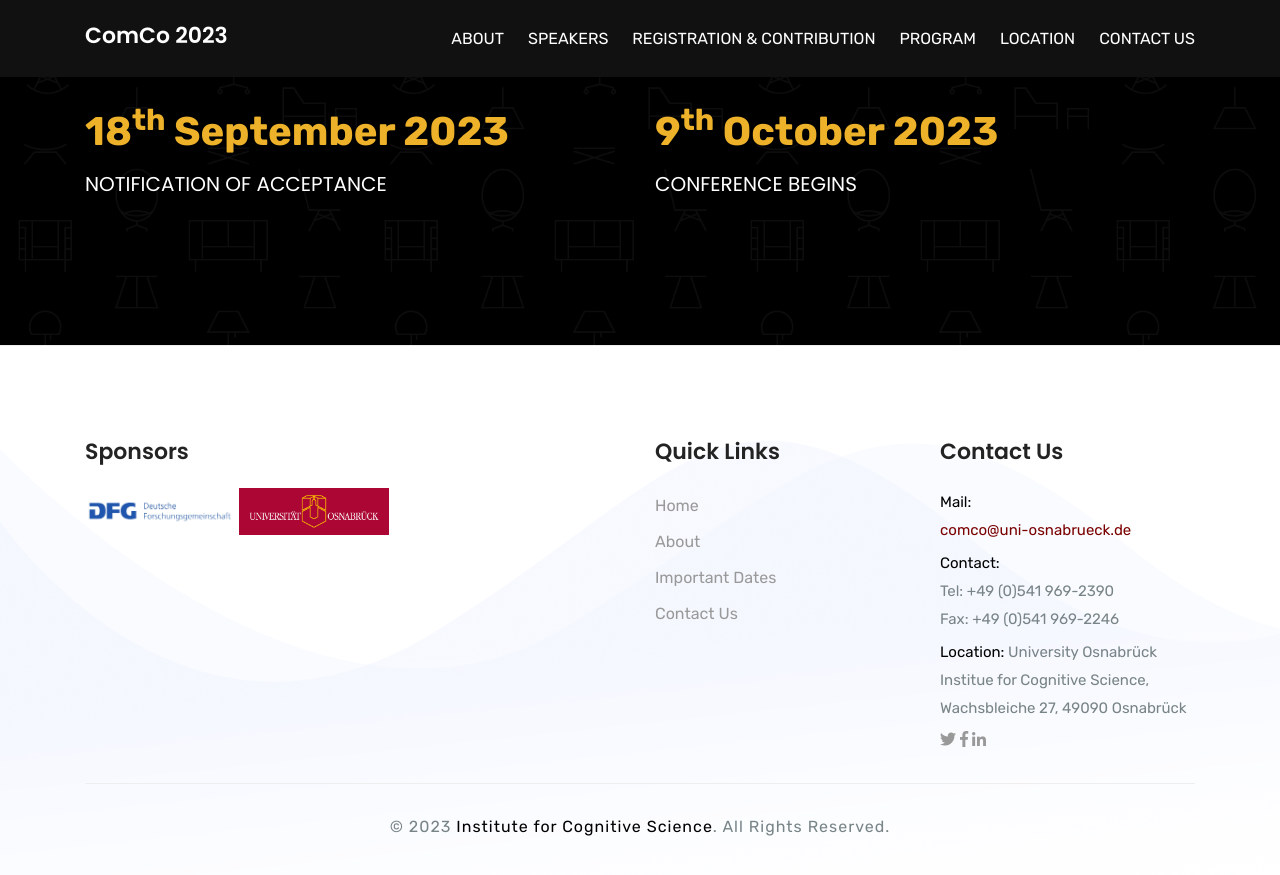
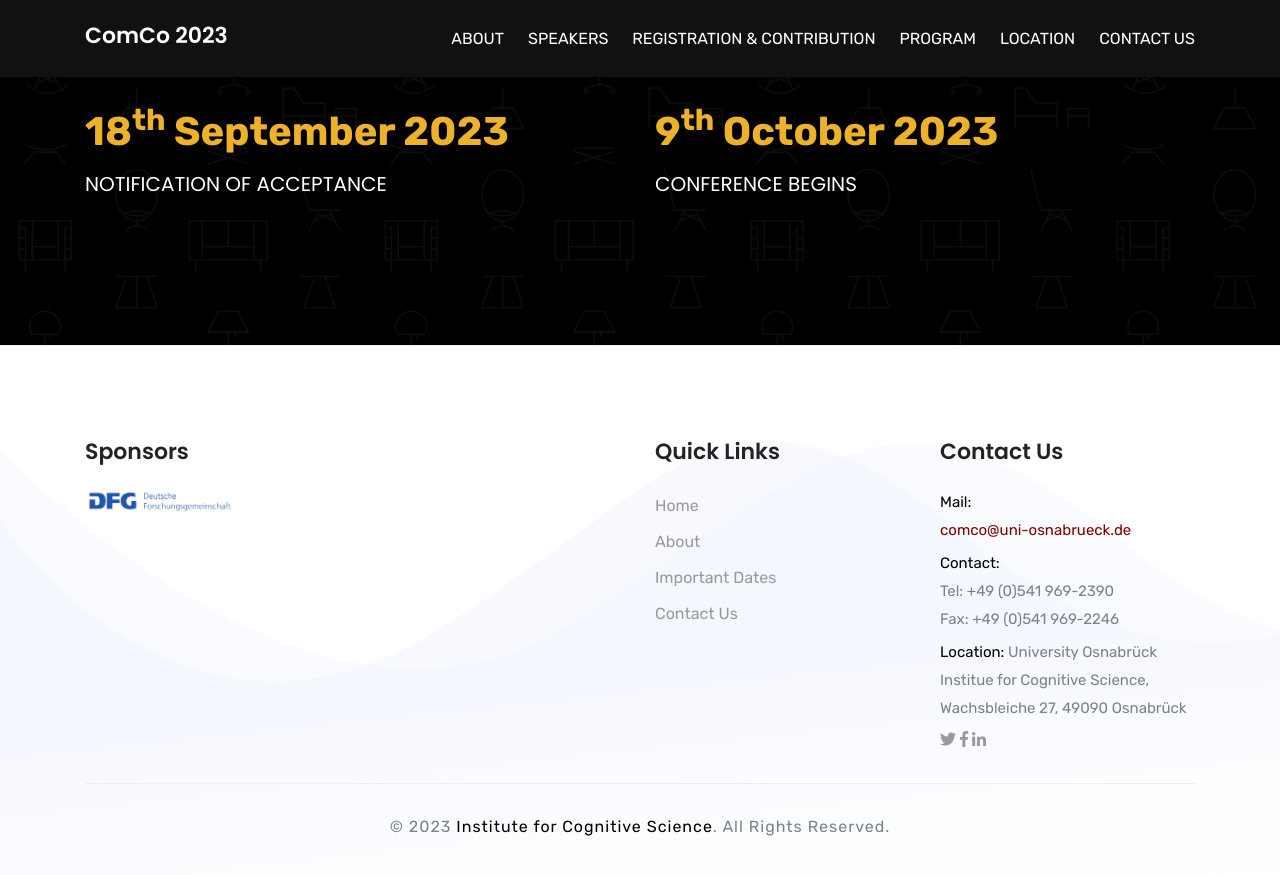
Before and after one commit to comco23/comco23.github.io, a Jekyll site: the page built from index.html, in a window 1280 px wide and 900 px high, scrolled down 1477 px. Shown: the top 875 px of the window. Built offline with Jekyll 4.4.1, drawn with Linux system fonts in a browser that asks for light colours.

Commit message:
made changes

```diff
--- a/_includes/footer.html
+++ b/_includes/footer.html
@@ -13,8 +13,8 @@
 					<!-- <a href="https://feelspace.de/impressum/" target="_blank"> -->
 						<!-- <img src="/assets/img/about/about-6.jpg" alt="Sponsor Logo" width="150"> -->
 					<!-- </a> -->
-					<a href="https://www.uni-osnabrueck.de/en/home/" target="_blank">
-						<img src="/assets/img/about/about-4.jpg" alt="Sponsor Logo" width="150">
+					<!--<a href="https://www.uni-osnabrueck.de/en/home/" target="_blank"> -->
+					<!--	<img src="/assets/img/about/about-4.jpg" alt="Sponsor Logo" width="150">-->
 					 </a>
 					<!-- <a href="https://feelspace.de/impressum/" target="_blank"> -->
 						<!-- <img src="/assets/img/about/about-6.jpg" alt="Sponsor Logo" width="150"> -->
```
